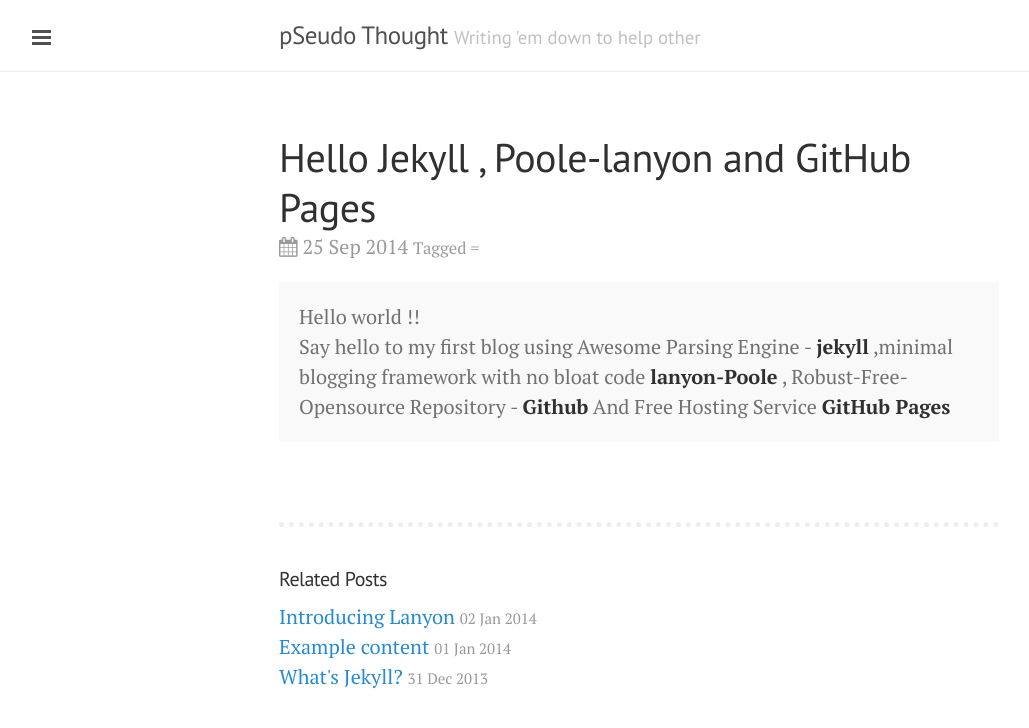
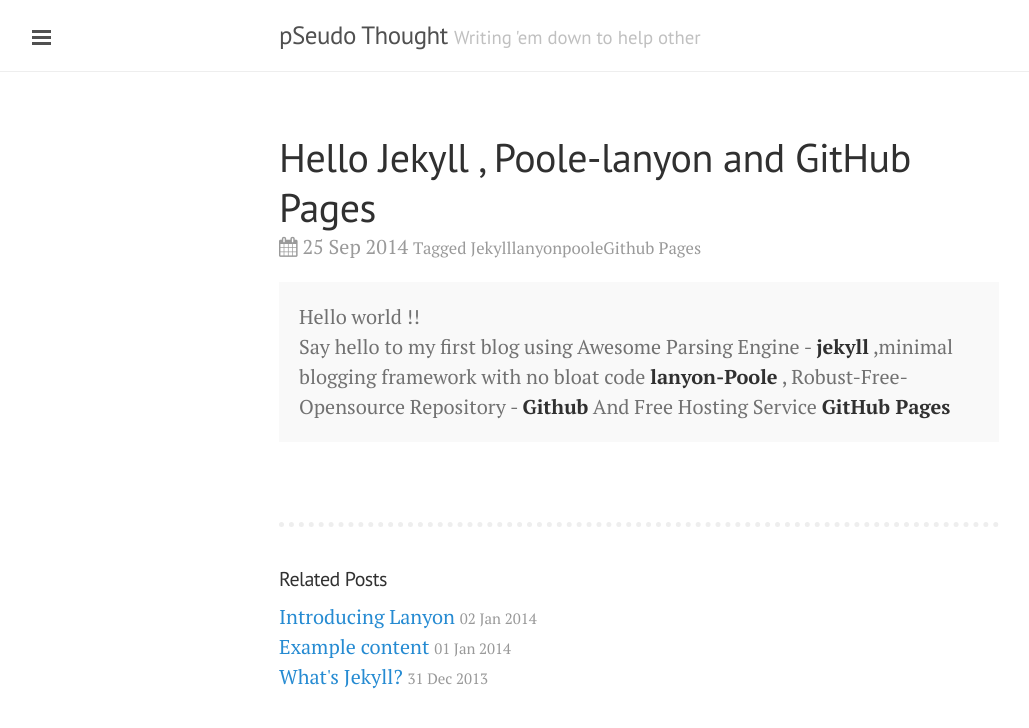
Before and after one commit to DharmeshPandav/dharmeshpandav.github.io, a Jekyll site: the page built from _posts/2014-09-25-Hello jekyll.md, in a window 1280 px wide. Shown: the top 728 px of the page, without its empty margins (1-1030 px from the left). Built offline with Jekyll 4.4.1, drawn with Linux system fonts in a browser that asks for light colours; nearby versions of some CDN libraries; Markdown is read by kramdown in place of the engine named in the settings.

Commit message:
changed config

```diff
--- a/_layouts/post.html
+++ b/_layouts/post.html
@@ -10,7 +10,7 @@ comments:   true
             <i class="fa fa-calendar"></i>
             {{ page.date | date_to_string }}
             <small> Tagged
-             =  {{ tag_page.tags | tag_links}}
+               {{ page.tags | tag_links}}
             </small>
         </span>
     </span>
```
